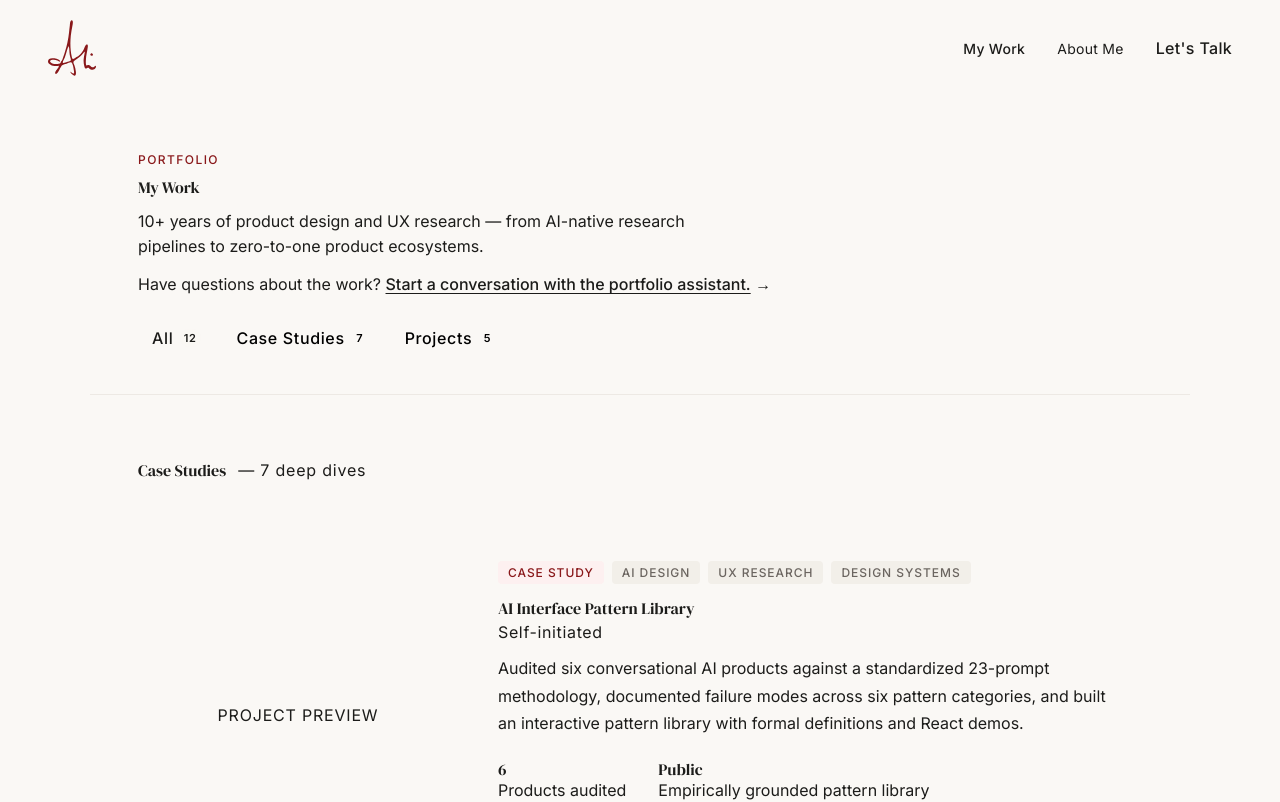
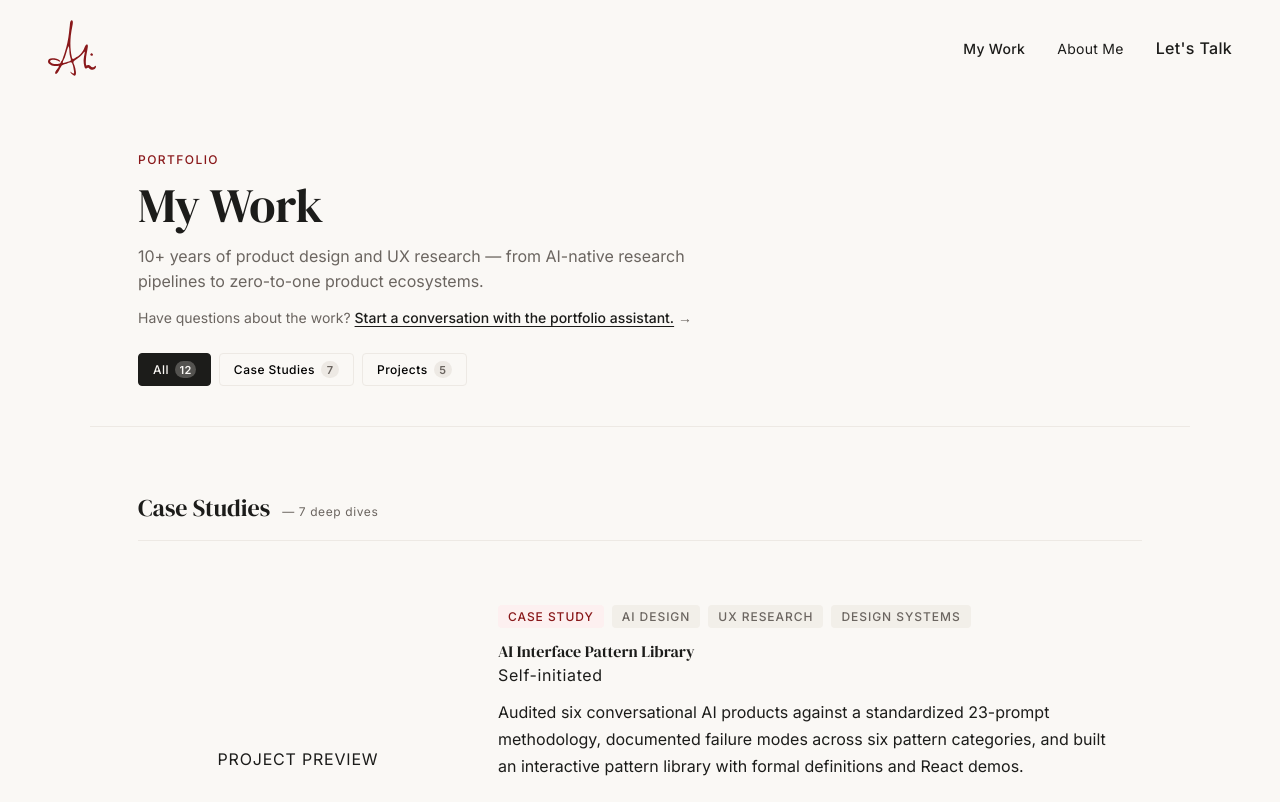
Before and after one commit to alikhandesign/alikhandesign.com, a Next.js app: page /work in a window 1280 px wide. Shown: the top 802 px of the page. Built offline with nearby package versions, Linux system fonts and the light colour scheme.

Commit message:
Revert: token rename sweep (broke styles, needs debugging)

```diff
--- a/app/work/page.tsx
+++ b/app/work/page.tsx
@@ -83,10 +83,10 @@ const filterStyles: React.CSSProperties = {
   paddingBottom: '0.4rem',
   paddingLeft: '0.875rem',
   paddingRight: '0.875rem',
-  fontSize: 'var(--color-text-xs)',
+  fontSize: 'var(--text-xs)',
   fontWeight: 500,
   letterSpacing: '0.04em',
-  border: '1px solid var(--color-border)',
+  border: '1px solid var(--border)',
   borderRadius: 'var(--radius)',
   cursor: 'pointer',
   background: 'transparent',
@@ -103,9 +103,9 @@ export default function WorkPage() {
 
   const activeStyle: React.CSSProperties = {
     ...filterStyles,
-    background: 'var(--color-text)',
-    borderColor: 'var(--color-text)',
-    color: 'var(--color-bg)',
+    background: 'var(--text)',
+    borderColor: 'var(--text)',
+    color: 'var(--bg)',
   }
 
   const badgeStyle = (active: boolean): React.CSSProperties => ({
@@ -118,8 +118,8 @@ export default function WorkPage() {
     fontWeight: 600,
     borderRadius: '999px',
     padding: '0 0.25rem',
-    background: active ? 'rgba(250,248,245,0.25)' : 'var(--color-border)',
-    color: active ? 'var(--color-bg)' : 'var(--color-text-muted)',
+    background: active ? 'rgba(250,248,245,0.25)' : 'var(--border)',
+    color: active ? 'var(--bg)' : 'var(--text-muted)',
   })
 
   return (
@@ -127,11 +127,11 @@ export default function WorkPage() {
       <div style={{ maxWidth: 'var(--max-w)', margin: '0 auto' }}>
         <header className="page-header">
           <SectionLabel label="Portfolio" />
-          <h1 className="font-serif page-title-lg" style={{ fontSize: 'var(--color-text-5xl)', fontWeight: 400, lineHeight: 1.1, marginBottom: '0.75rem' }}>My Work</h1>
-          <p style={{ fontSize: 'var(--color-text-md)', color: 'var(--color-text-muted)', lineHeight: 1.6, maxWidth: 580, marginBottom: '0.75rem' }}>10+ years of product design and UX research — from AI-native research pipelines to zero-to-one product ecosystems.</p>
-          <p style={{ fontSize: 'var(--color-text-base)', color: 'var(--color-text-muted)', lineHeight: 1.6, marginBottom: '1.5rem' }}>
+          <h1 className="font-serif page-title-lg" style={{ fontSize: 'var(--text-5xl)', fontWeight: 400, lineHeight: 1.1, marginBottom: '0.75rem' }}>My Work</h1>
+          <p style={{ fontSize: 'var(--text-md)', color: 'var(--text-muted)', lineHeight: 1.6, maxWidth: 580, marginBottom: '0.75rem' }}>10+ years of product design and UX research — from AI-native research pipelines to zero-to-one product ecosystems.</p>
+          <p style={{ fontSize: 'var(--text-base)', color: 'var(--text-muted)', lineHeight: 1.6, marginBottom: '1.5rem' }}>
             Have questions about the work?{' '}
-            <Link href="/chat" style={{ color: 'var(--color-text)', textDecoration: 'underline', textUnderlineOffset: 3, fontWeight: 500 }}>
+            <Link href="/chat" style={{ color: 'var(--text)', textDecoration: 'underline', textUnderlineOffset: 3, fontWeight: 500 }}>
               Start a conversation with the portfolio assistant.
             </Link>
             {' →'}
@@ -152,9 +152,9 @@ export default function WorkPage() {
 
       {showCaseStudies && (
         <section style={{ maxWidth: 'var(--max-w)', margin: '0 auto' }} className="section-pad-md">
-          <div style={{ display: 'flex', alignItems: 'baseline', gap: '0.75rem', marginBottom: '2rem', paddingBottom: '1rem', borderBottom: '1px solid var(--color-border)' }}>
-            <h2 className="font-serif" style={{ fontSize: 'var(--color-text-2xl)', fontWeight: 400 }}>Case Studies</h2>
-            <span style={{ fontSize: 'var(--color-text-xs)', color: 'var(--color-text-muted)', letterSpacing: '0.05em' }}>— {caseStudies.length} deep dives</span>
+          <div style={{ display: 'flex', alignItems: 'baseline', gap: '0.75rem', marginBottom: '2rem', paddingBottom: '1rem', borderBottom: '1px solid var(--border)' }}>
+            <h2 className="font-serif" style={{ fontSize: 'var(--text-2xl)', fontWeight: 400 }}>Case Studies</h2>
+            <span style={{ fontSize: 'var(--text-xs)', color: 'var(--text-muted)', letterSpacing: '0.05em' }}>— {caseStudies.length} deep dives</span>
           </div>
           <div style={{ display: 'flex', flexDirection: 'column', gap: 'var(--space-6)' }}>
             {caseStudies.map(cs => (
@@ -168,9 +168,9 @@ export default function WorkPage() {
 
       {showProjects && (
         <section style={{ maxWidth: 'var(--max-w)', margin: '0 auto' }} className="section-pad-md">
-          <div style={{ display: 'flex', alignItems: 'baseline', gap: '0.75rem', marginBottom: '2rem', paddingBottom: '1rem', borderBottom: '1px solid var(--color-border)' }}>
-            <h2 className="font-serif" style={{ fontSize: 'var(--color-text-2xl)', fontWeight: 400 }}>Projects</h2>
-            <span style={{ fontSize: 'var(--color-text-xs)', color: 'var(--color-text-muted)', letterSpacing: '0.05em' }}>— {projects.length} selected works</span>
+          <div style={{ display: 'flex', alignItems: 'baseline', gap: '0.75rem', marginBottom: '2rem', paddingBottom: '1rem', borderBottom: '1px solid var(--border)' }}>
+            <h2 className="font-serif" style={{ fontSize: 'var(--text-2xl)', fontWeight: 400 }}>Projects</h2>
+            <span style={{ fontSize: 'var(--text-xs)', color: 'var(--text-muted)', letterSpacing: '0.05em' }}>— {projects.length} selected works</span>
           </div>
           <div className="grid-proj">
             {projects.map(p => (
```
